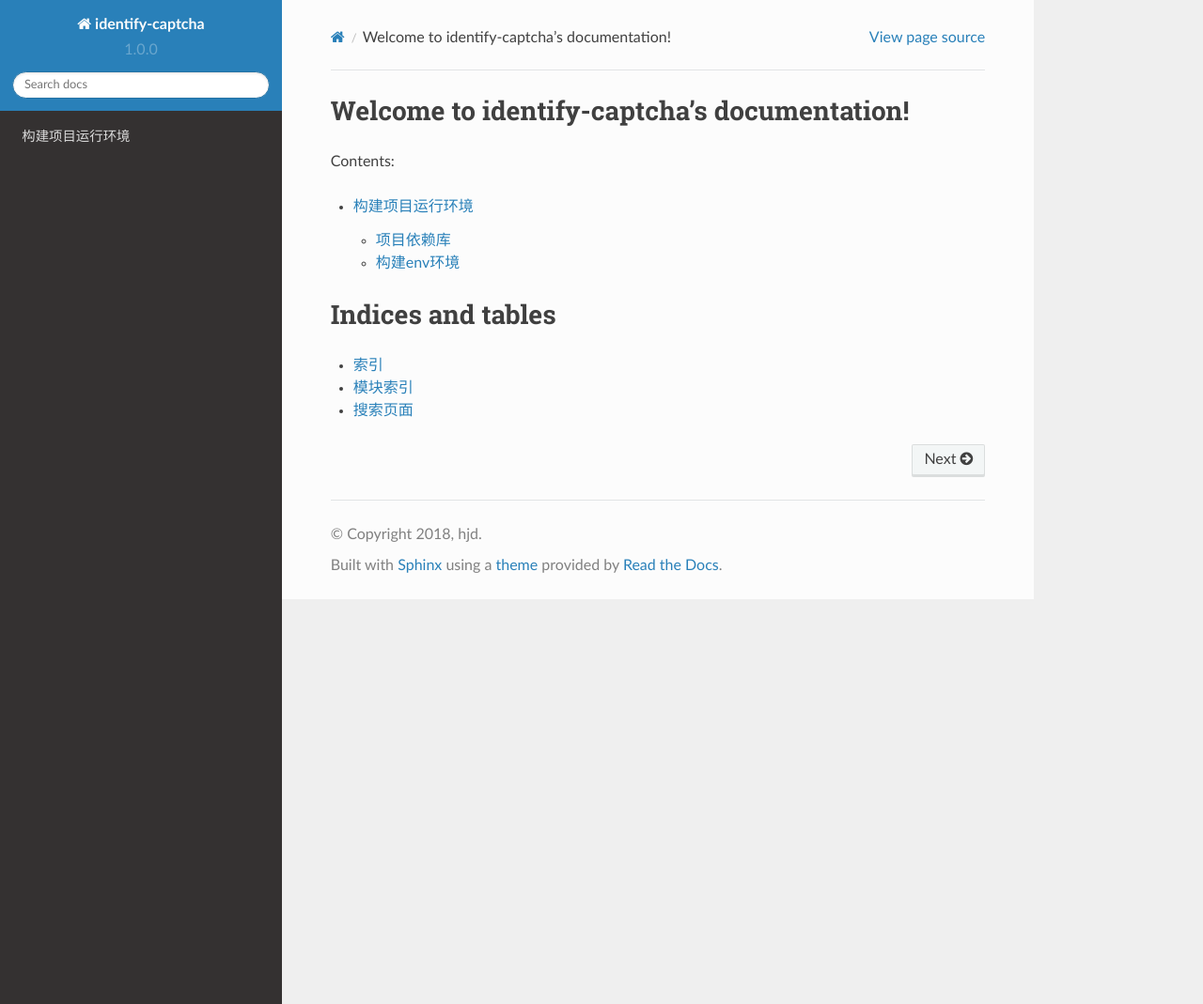
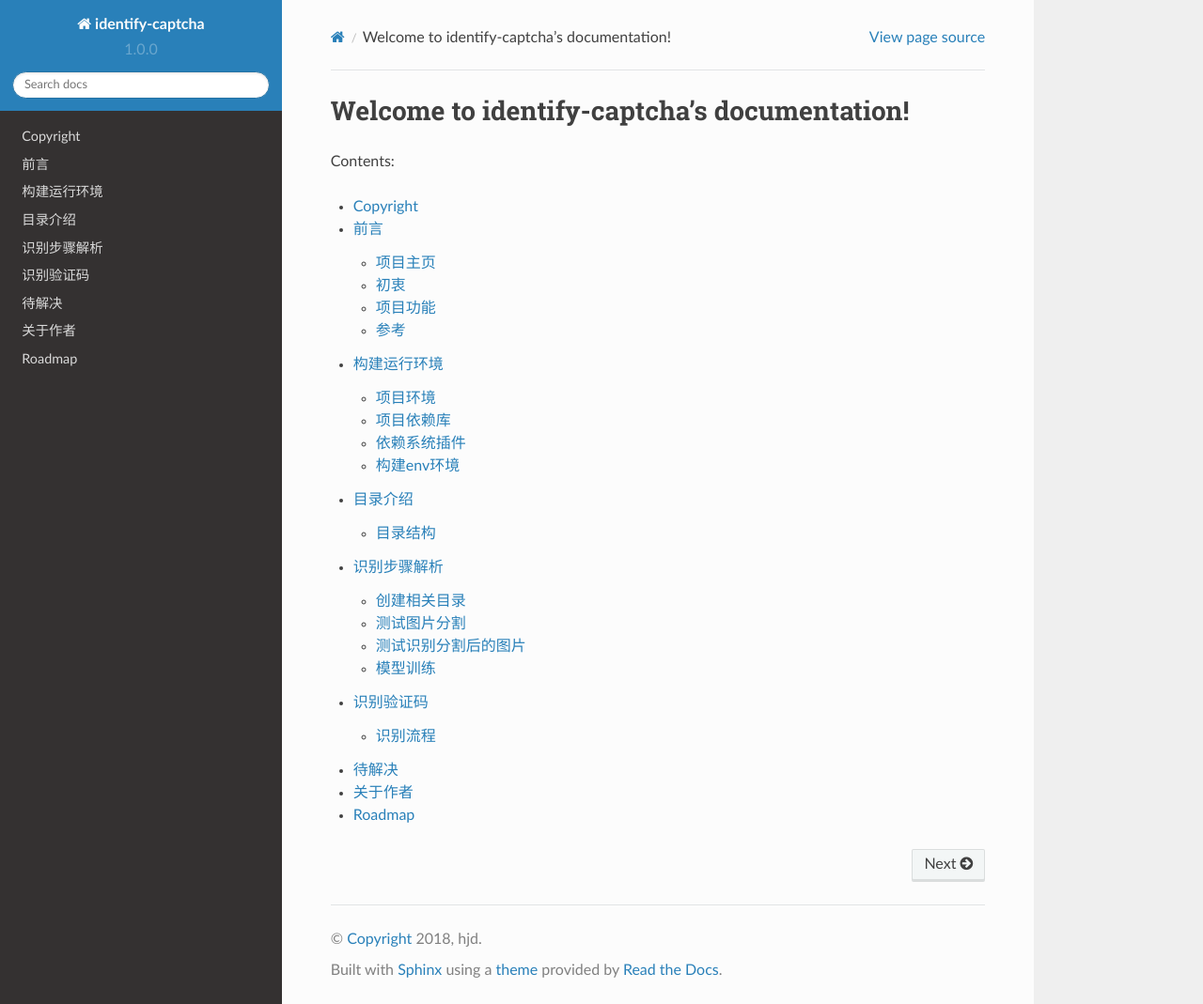
Before and after one commit to seekplum/identify-captcha, a Sphinx documentation site: the page built from docs/source/index.rst, in a window 1280 px wide and 1069 px high. Shown: the whole window at 94% size. Built offline with Sphinx 7.4.7 and the Read the Docs theme 2.0.0, drawn with Linux system fonts in a browser that asks for light colours.

Commit message:
完善项目文档

```diff
--- /dev/null
+++ b/docs/source/chapters/1_environment.rst
@@ -0,0 +1,61 @@
+================
+构建运行环境
+================
+
+-----------
+项目环境
+-----------
+* Ubuntu 16.04/CentOS 6.6
+* Python2.7
+
+----------
+项目依赖库
+----------
+* \ `pipenv==11.9.0 <https://docs.pipenv.org/>`_
+* `pybuilder==0.11.12 <http://pybuilder.readthedocs.io/en/latest/>`_
+
+------------
+依赖系统插件
+------------
+Pillow 依赖一些系统组件,需要先进行安装
+
+* Ubuntu
+
+.. code-block:: bash
+
+    sudo apt-get install python-dev
+
+* CentOS
+
+.. code-block:: bash
+
+    sudo yum install libtiff-devel libjpeg-devel libzip-devel freetype-devel lcms2-devel libwebp-devel tcl-devel tk-devel
+
+-----------
+构建env环境
+-----------
+* 操作步骤
+
+.. code-block:: bash
+
+    # 克隆项目
+    git clone git@github.com:seekplum/identify-captcha.git
+
+    # 进入项目
+    cd identify-captcha
+
+    # 构建env环境
+    pyb
+
+    # 进入env环境
+    source .venv/bin/activate
+
+    # 训练数据
+    python src/train_data.py
+
+    # 识别验证码
+    python src/identify_code.py
+
+* 操作截图
+
+.. image:: /_static/images/build-env.png
--- /dev/null
+++ b/docs/source/chapters/2_introduction.rst
@@ -0,0 +1,31 @@
+================
+目录介绍
+================
+
+-----------------
+目录结构
+-----------------
+
+.. code-block:: bash
+
+    ├── build.py               # 编译脚本，构建env
+    ├── LICENSE
+    ├── packages               # 相关包目录
+    │   ├── libsvm          # libsvm安装包
+    │   └── msyh.ttf         # 验证码字体包
+    ├── Pipfile                # pipenv配置文件
+    ├── Pipfile.lock           # pipenv版本文件， 不要手动修改
+    ├── README.md
+    ├── requirements.txt       # 依赖库版本文件
+    └── src
+    │   ├── captcha_code.py   # 生成验证码文件
+    │   ├── config.py         # 各种目录等配置文件
+    │   ├── identify_code.py  # 训练结束后识别验证码文件
+    │   ├── __init__.py
+    │   ├── svm_features.py   # 获取图片特征值
+    │   ├── train_data.py     # svm训练数据
+    │   └── utils.py          # 工具函数
+    ├── static                 # 静态资源目录
+    │   └── images          # 图片目录
+    └── tests                  # 测试目录
+        └── test.py
--- /dev/null
+++ b/docs/source/chapters/3_steps.rst
@@ -0,0 +1,49 @@
+================
+识别步骤解析
+================
+
+-------------
+创建相关目录
+-------------
+train_data.py
+
+.. code-block:: python
+
+    def create_folder():
+        """创建目录
+        """
+        pass
+
+
+---------------
+测试图片分割
+---------------
+train_data.py
+
+.. code-block:: python
+
+    def test_cut_pic():
+    """测试图片分割
+    """
+
+* 图片分割示例
+
+.. image:: /_static/images/cut-test.png
+
+----------------------
+测试识别分割后的图片
+----------------------
+train_data.py
+
+.. code-block:: python
+
+    def test_svm():
+        """测试通过svm模型识别单张图片中的数字
+        """
+
+-----------------
+模型训练
+-----------------
+* 准备分割好的验证码切图
+* 获取测试集的像素特征文件
+* 训练并生成model文件
--- /dev/null
+++ b/docs/source/chapters/4_identify.rst
@@ -0,0 +1,17 @@
+================
+识别验证码
+================
+
+-----------
+识别流程
+-----------
+通过 ``identify_code.py`` 把下列识别流程串联起来
+
+* 获取要识别的验证码图片
+* 降噪的获取二值图
+* 加载SVM模型进行预测
+* 使用特征算法，将图像进行特征化降维
+* 将所有的特征转化为标准化的SVM单行的特征向量
+* 将识别结果合并起来
+* 以识别结果为文件名保存图片
+* 检查识别是否成功
--- /dev/null
+++ b/docs/source/chapters/5_todo_solve.rst
@@ -0,0 +1,5 @@
+==========
+待解决
+==========
+* 验证码进行动态的切割
+* 不同字符形态的特征值收集
--- /dev/null
+++ b/docs/source/copyright.rst
@@ -0,0 +1,8 @@
+====================
+Copyright
+====================
+
+| 项目名：   identify-captcha
+| 作者：     seekplum
+| 版本：     1.0.0
+| Copyright © 2018 hjd All rights reserved.
--- a/docs/source/index.rst
+++ b/docs/source/index.rst
@@ -10,14 +10,10 @@ Contents:
 
 .. toctree::
    :maxdepth: 2
+   :glob:
 
-   environment
-
-
-
-Indices and tables
-==================
-
-* :ref:`genindex`
-* :ref:`modindex`
-* :ref:`search`
+   copyright
+   preface
+   chapters/*
+   aboutme
+   roadmap
--- /dev/null
+++ b/docs/source/preface.rst
@@ -0,0 +1,28 @@
+==================================
+前言
+==================================
+
+----------------------------------
+项目主页
+----------------------------------
+https://github.com/seekplum/identify-captcha
+
+----------------------------------
+初衷
+----------------------------------
+在使用 ``Behave`` 框架进行API测试过程中，要先进行登录，获取token,才能调用其它API
+项目的登录需要输入验证码，通过 ``pytesser`` 、 ``Tesseract`` 的识别通过率都很低。
+在当时的场景是先直接把验证码校验去掉，业余中希望通过 ``libsvm`` 训练可以实现对字符验证码的识别。
+
+----------------------------------
+项目功能
+----------------------------------
+* 生成验证码
+* 使用识别模型预测未知验证码图片
+
+----------------------------------
+参考
+----------------------------------
+`字符型图片验证码识别完整过程及Python实现 <https://www.cnblogs.com/beer/p/5672678.html>`_
+
+`Python验证码识别 <http://www.cnblogs.com/qqandfqr/p/7866650.html>`_
--- /dev/null
+++ b/docs/source/roadmap.rst
@@ -0,0 +1,23 @@
+===========
+Roadmap
+===========
+
+2018/03/23 - 2018/03/25:
+
+::
+
+    |    简单验证码识别基本完成
+
+2018/03/25 - 2018/03/26:
+
+::
+
+    |    检查代码规范
+    |    使用pipenv/pybuilder管理项目
+
+
+2018/03/26 - 2018/03/27:
+
+::
+
+    |    使用Sphinx编写项目文档
```
Also changed, not shown: README.md (+1 -1 lines), docs/source/aboutme.rst (added, +9 -0 lines), docs/source/environment.rst (deleted, +0 -21 lines), docs/source/_static/images/cut-test.png (added).
